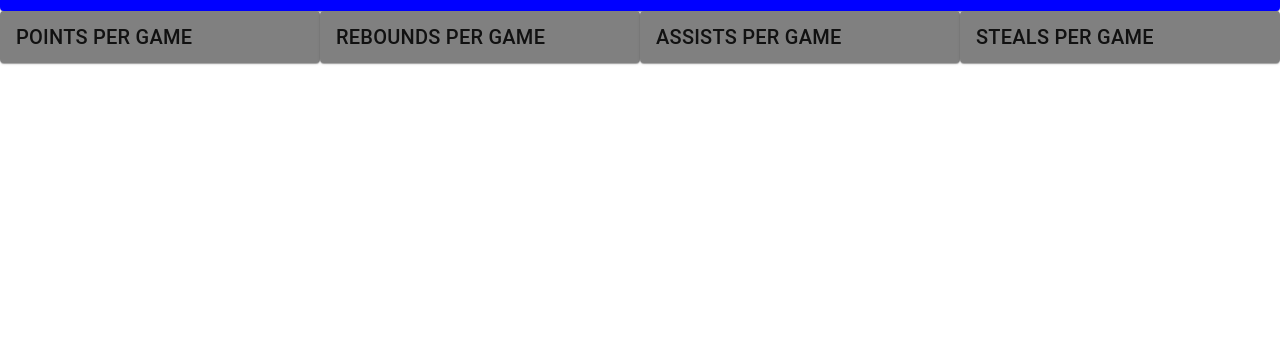
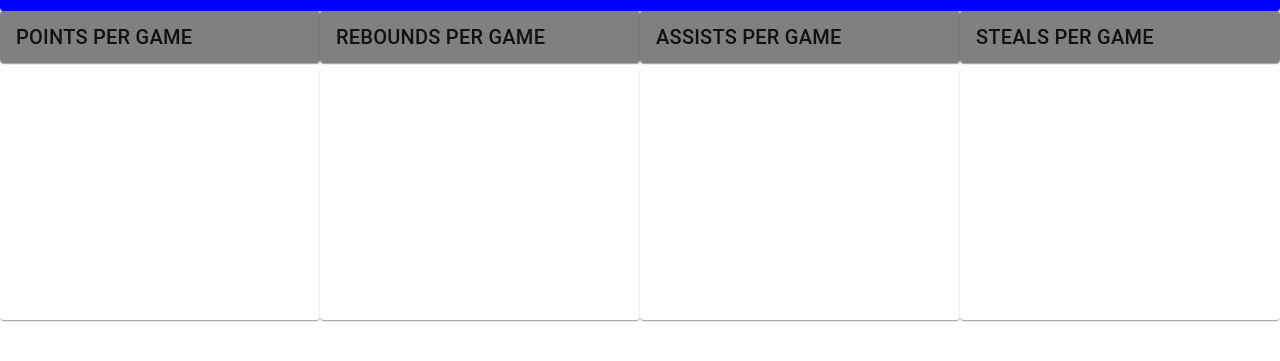
Before and after one commit to joemcgee4151986/nbastats, a Vue app: page / in a window 1280 px wide. Shown: the part 161-522 px from the top of the page. Built offline with nearby package versions, Linux system fonts and the light colour scheme.

Commit message:
added additional cards for players and their stats

```diff
--- a/src/App.vue
+++ b/src/App.vue
@@ -1,6 +1,7 @@
 <script setup>
 import BaseHeader from '@/components/BaseHeader.vue'
 import BaseBodyBoxes from '@/components/body/BaseBodyBoxes.vue'
+import BaseStats from '@/components/body/BaseStats.vue'
 </script>
 
 <template>
@@ -14,6 +15,7 @@ import BaseBodyBoxes from '@/components/body/BaseBodyBoxes.vue'
   <main>
     <BaseHeader />
     <BaseBodyBoxes />
+    <BaseStats />
   </main>
 </template>
 
--- a/src/components/body/BaseBodyBoxes.vue
+++ b/src/components/body/BaseBodyBoxes.vue
@@ -76,8 +76,8 @@
   #box1{
     display: inline-flex;
   flex-direction: column;
-  flex: 1 0 auto;
   width: 25%;
+
   background-color:GREY;
   }
   #box2{
--- /dev/null
+++ b/src/components/body/BaseStats.vue
@@ -0,0 +1,41 @@
+<template>
+
+<v-card id = "stats1">
+  <template v-slot:title>
+
+</template>
+
+</v-card>
+
+<v-card id = "stats1">
+  <template v-slot:title>
+
+</template>
+
+</v-card>
+
+<v-card id = "stats1">
+  <template v-slot:title>
+
+</template>
+
+</v-card>
+
+<v-card id = "stats1">
+  <template v-slot:title>
+
+</template>
+
+</v-card>
+
+</template>
+
+<style>
+#stats1{
+    display: inline-flex;
+  flex-direction: column;
+  width: 25%;
+  height: 250px;
+  background-color:white;
+  }
+</style>
```
